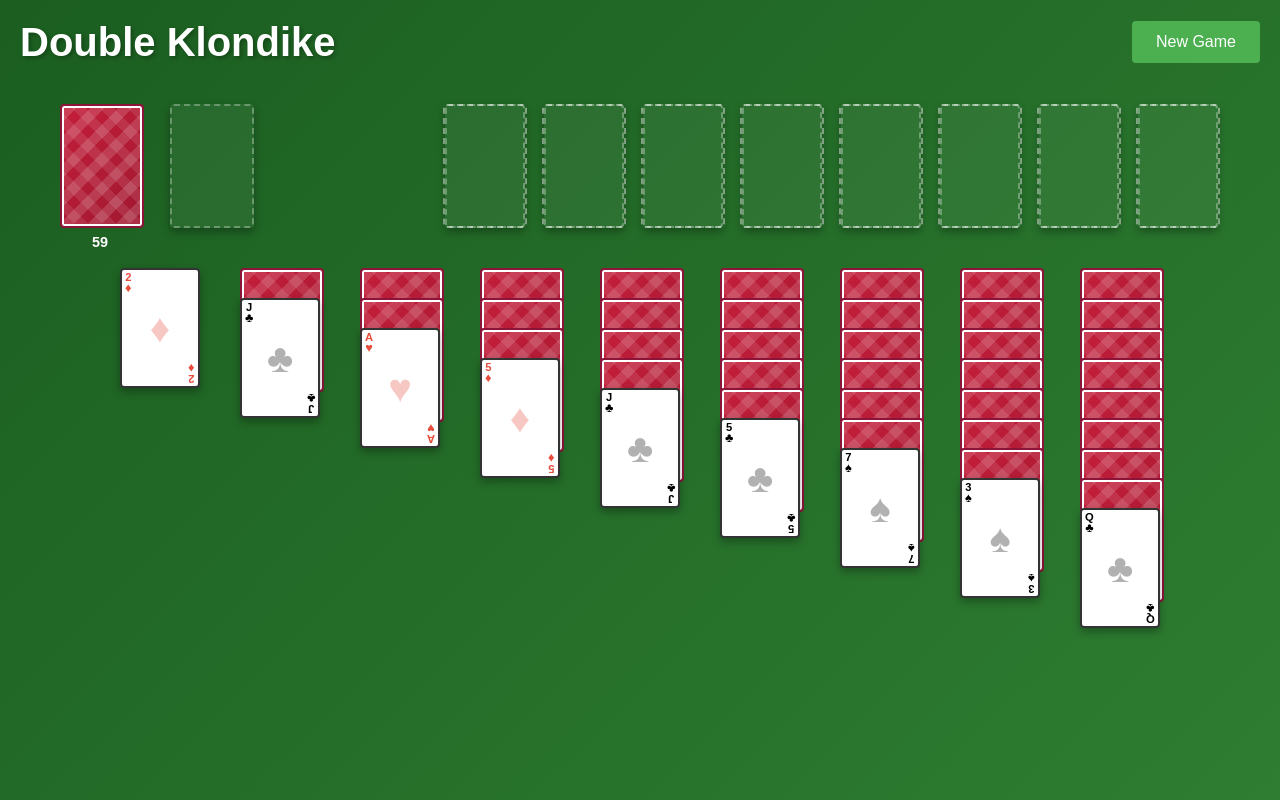
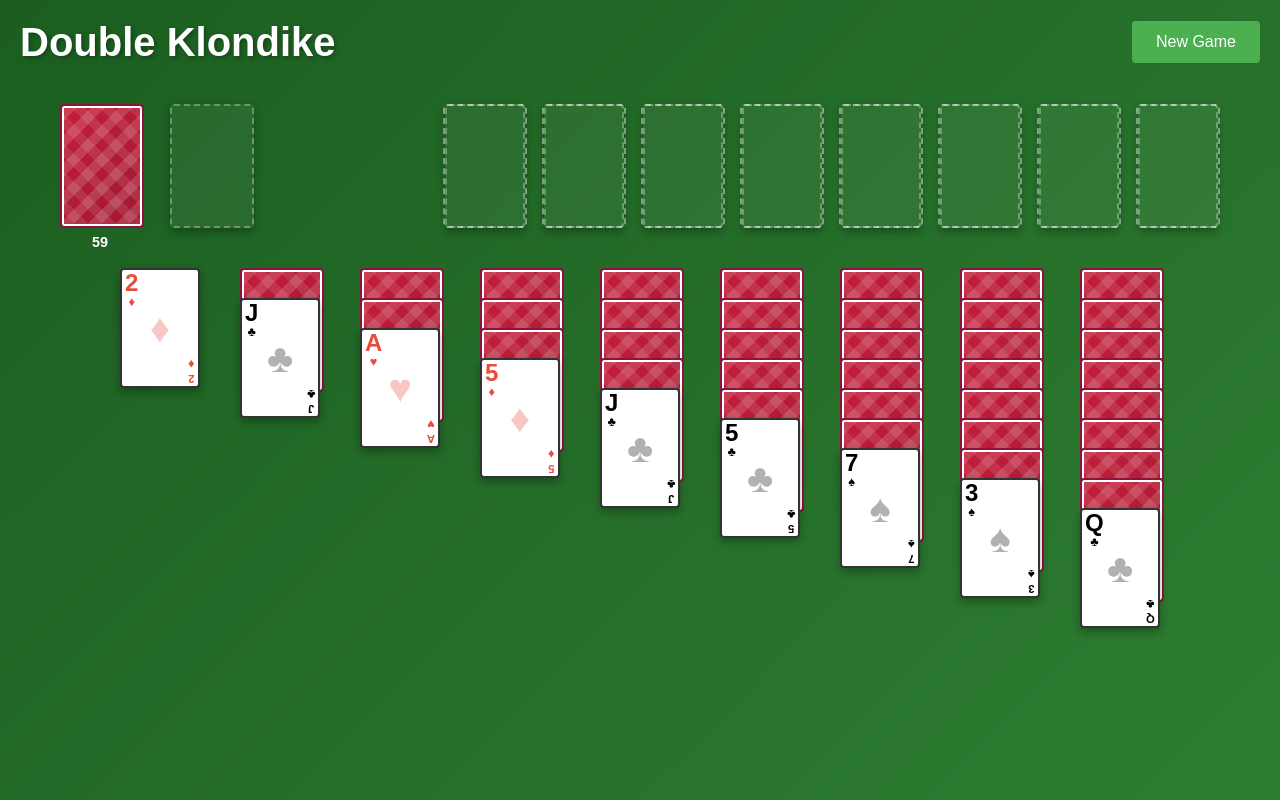
Before and after one commit to sean5446/2klondike, a React (Vite) app: page / in a window 1280 px wide. Built offline with nearby package versions, Linux system fonts and the light colour scheme.

Commit message:
increase font size

```diff
--- a/src/App.css
+++ b/src/App.css
@@ -188,7 +188,7 @@
   display: flex;
   flex-direction: column;
   align-items: center;
-  gap: 1px;
+  gap: 5px;
   font-size: 0.65rem;
   line-height: 0.8;
 }
@@ -211,6 +211,10 @@
   font-size: 0.7rem;
 }
 
+.card-rank-large {
+  font-size: 1.5rem;
+}
+
 .card-suit {
   font-size: 0.8rem;
 }
--- a/src/components/Card.tsx
+++ b/src/components/Card.tsx
@@ -37,7 +37,7 @@ const CardComponent: React.FC<CardProps> = ({ card, onClick, faceDown = false, d
   return (
     <div className={`card card-face ${getSuitColor(card.suit)}`} onClick={onClick} draggable={draggable} onDragStart={onDragStart}>
       <div className="card-corner top-left">
-        <div className="card-rank">{card.rank}</div>
+        <div className="card-rank card-rank-large">{card.rank}</div>
         <div className="card-suit">{getSuitSymbol(card.suit)}</div>
       </div>
       <div className="card-center">{getSuitSymbol(card.suit)}</div>
```
